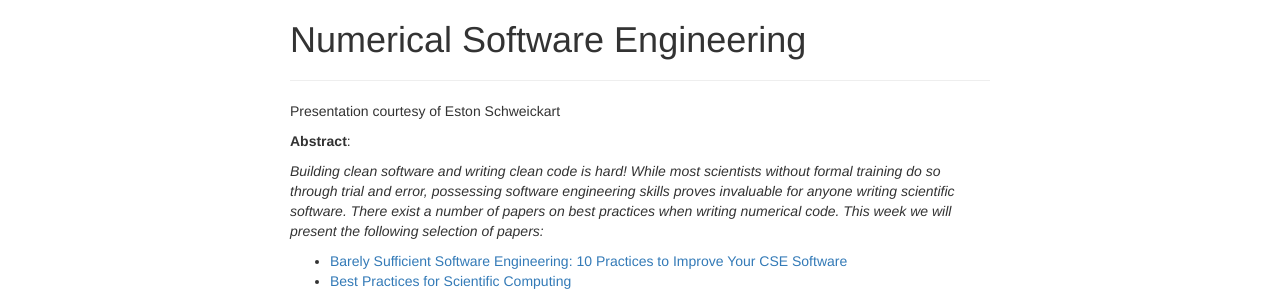
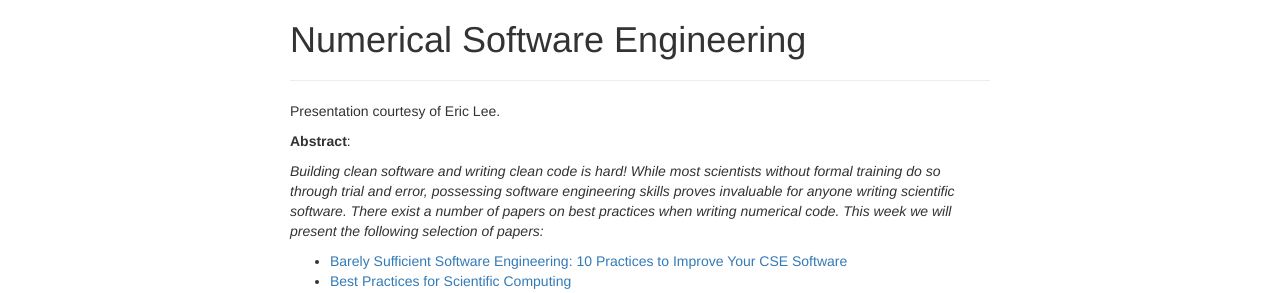
Before and after one commit to cornell-ssw/cornell-ssw.github.io, a Jekyll site: the page built from meetings/2017-02-13.md, in a window 1280 px wide and 1386 px high. Shown: the part 511-804 px from the top of the window. Built offline with Jekyll 4.4.1, drawn with Linux system fonts in a browser that asks for light colours; nearby versions of some CDN libraries.

Commit message:
eric, not eston

```diff
--- a/meetings/2017-02-13.md
+++ b/meetings/2017-02-13.md
@@ -17,7 +17,7 @@ speakers:
 # Numerical Software Engineering
 --------------------------------------------------------------------------------
 
-Presentation courtesy of Eston Schweickart
+Presentation courtesy of Eric Lee.
 
 **Abstract**:
 
```
